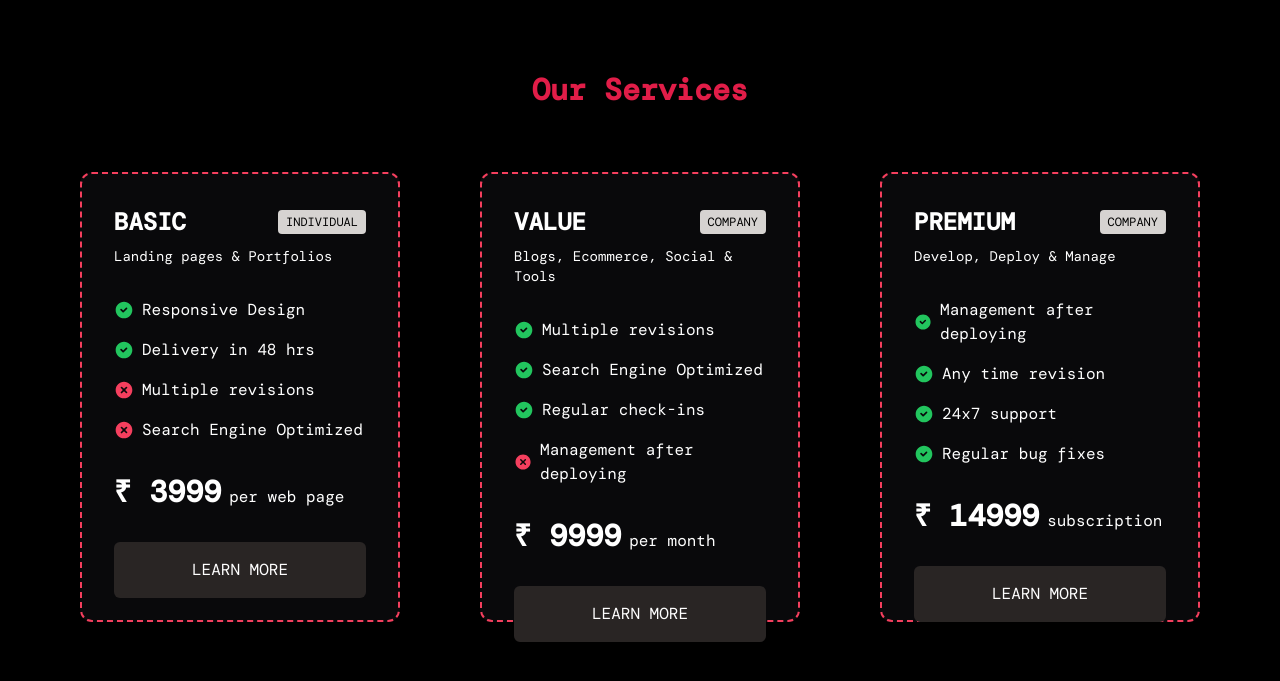
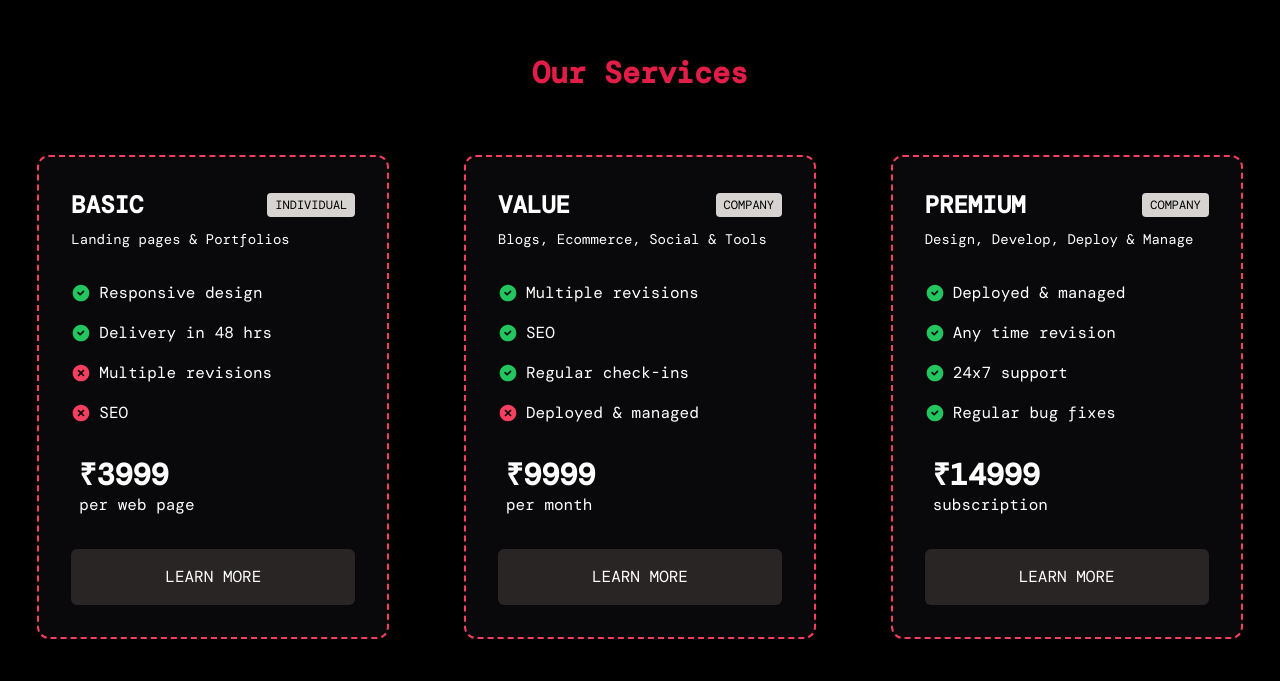
Before and after one commit to AkshatJha21/akshat-pvt, a Next.js app in the folder akshat-pvt/: page / in a window 1280 px wide. Shown: the part 3901-4582 px from the top of the page. Built offline with nearby package versions, Linux system fonts and the light colour scheme; a web font is replaced by a local one.

Commit message:
service section responsive

```diff
--- a/akshat-pvt/components/Home/Services.tsx
+++ b/akshat-pvt/components/Home/Services.tsx
@@ -3,9 +3,9 @@ import PlanCard from '../PlanCard'
 
 const Services = () => {
   return (
-    <div className='h-screen flex flex-col justify-center items-center'>
+    <div className='lg:h-screen flex flex-col justify-center items-center'>
         <h1 className='text-3xl font-semibold dark:text-rose-600 py-8'>Our Services</h1>
-        <div className='flex justify-evenly w-full my-8'>
+        <div className='flex lg:flex-row flex-col justify-evenly w-full my-8 gap-y-12'>
             <PlanCard
                 title='Basic'
                 tag='Individual'
@@ -13,7 +13,7 @@ const Services = () => {
                 offers={[
                     {
                         id: 1,
-                        offer: 'Responsive Design',
+                        offer: 'Responsive design',
                         icon: true
                     },
                     {
@@ -28,7 +28,7 @@ const Services = () => {
                     },
                     {
                         id: 4,
-                        offer: 'Search Engine Optimized',
+                        offer: 'SEO',
                         icon: false
                     },
                 ]}
@@ -47,7 +47,7 @@ const Services = () => {
                     },
                     {
                         id: 2,
-                        offer: 'Search Engine Optimized',
+                        offer: 'SEO',
                         icon: true
                     },
                     {
@@ -57,7 +57,7 @@ const Services = () => {
                     },
                     {
                         id: 4,
-                        offer: 'Management after deploying',
+                        offer: 'Deployed & managed',
                         icon: false
                     },
                 ]}
@@ -67,11 +67,11 @@ const Services = () => {
             <PlanCard
                 title='Premium'
                 tag='Company'
-                desc='Develop, Deploy & Manage'
+                desc='Design, Develop, Deploy & Manage'
                 offers={[
                     {
                         id: 1,
-                        offer: 'Management after deploying',
+                        offer: 'Deployed & managed',
                         icon: true
                     },
                     {
--- a/akshat-pvt/components/PlanCard.tsx
+++ b/akshat-pvt/components/PlanCard.tsx
@@ -17,7 +17,7 @@ interface CardProps {
 
 const PlanCard = ({ title, tag, desc, offers, price, model }: CardProps) => {
   return (
-    <div className='h-[450px] w-[25%] border-2 rounded-xl border-dashed border-rose-500 bg-slate-100 dark:bg-zinc-950 px-8 py-4 text-black dark:text-white transition-all duration-300 hover:translate-x-[-4px] hover:translate-y-[-4px] hover:rounded-md hover:shadow-[4px_4px_0px_#f43f5d] active:translate-x-[0px] active:translate-y-[0px] active:rounded-2xl active:shadow-none'>
+    <div className='w-[90%] mx-auto lg:w-[27.5%] border-2 rounded-xl border-dashed border-rose-500 bg-slate-100 dark:bg-zinc-950 px-8 py-4 text-black dark:text-white transition-all duration-300 hover:translate-x-[-4px] hover:translate-y-[-4px] hover:rounded-md hover:shadow-[4px_4px_0px_#f43f5d] active:translate-x-[0px] active:translate-y-[0px] active:rounded-2xl active:shadow-none'>
         <div className='flex flex-col'>
             <div className='py-4'>
                 <div className='flex justify-between items-center'>
@@ -42,8 +42,8 @@ const PlanCard = ({ title, tag, desc, offers, price, model }: CardProps) => {
                     </div>
                 )}
             </div>
-            <div className='flex items-baseline py-4'>
-                <h1 className='text-3xl font-semibold'>₹ {price}</h1>
+            <div className='flex flex-col items-baseline py-4'>
+                <h1 className='text-3xl font-semibold'>₹{price}</h1>
                 <p className='ml-2'>{model}</p>
             </div>
         </div>
```
